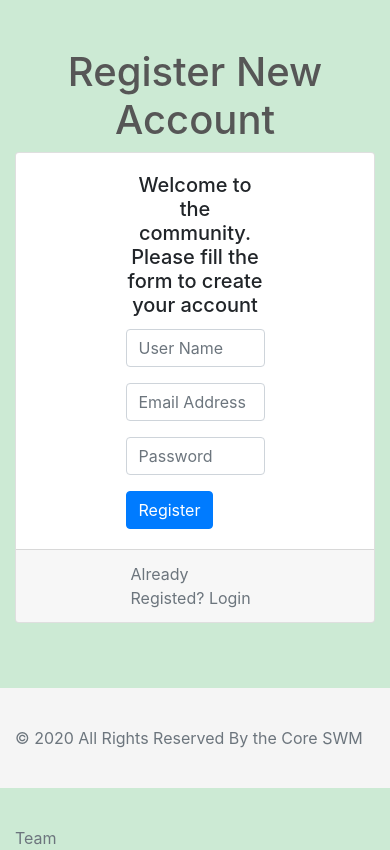
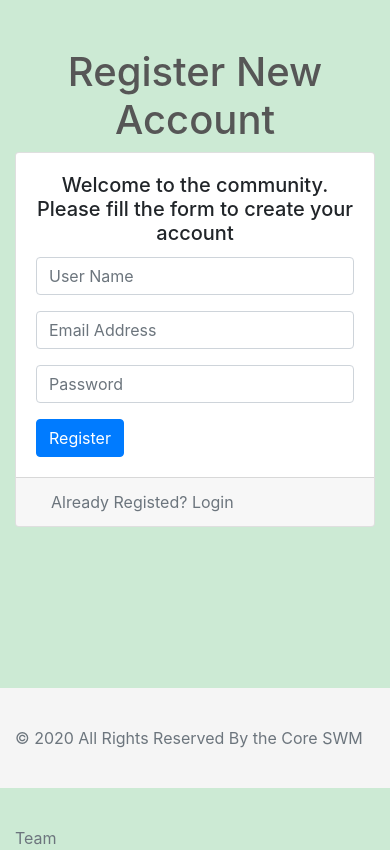
Before and after one commit to alikhundmiri/simpleweddingdjango, a Django app: page /register/ in a window 390 px wide. Shown: the part 56-906 px from the top of the page. Run offline with Django 3.2, Linux system fonts and the light colour scheme; some libraries are stand-ins or nearby versions.

Commit message:
removed text area bug for mobile. bug still in tools

```diff
--- a/accounts/templates/accounts/login.html
+++ b/accounts/templates/accounts/login.html
@@ -17,6 +17,7 @@ Submit New Article | Simple wedding Movement
     margin-left: 0% !important;
     margin-right: 0% !important;
     width: 100% !important;
+    min-width: 100% !important;
   }
 </style>
 {% endblock %}
@@ -35,7 +36,7 @@ Submit New Article | Simple wedding Movement
 <section class="col-lg-6 offset-lg-3 col-sm-10 offset-sm-1 col-md-8 offset-md-2">
 
   <div class="card">
-    <div class="card-body col-6 offset-3">
+    <div class="card-body col-lg-6 offset-lg-3 col-md-6 offset-md-3 col-sm-12">
       <h5 class="text-center card-title">{{sub_title}}</h5>
 
       <form class="form-signin" method='POST' action='' enctype='multipart/form-data'>{% csrf_token %}
@@ -45,7 +46,7 @@ Submit New Article | Simple wedding Movement
     </div>
 
     <div class="card-footer text-muted">
-      <div class="col-6 offset-3">
+      <div class="col-lg-6 offset-lg-3 col-md-6 offset-md-3 col-sm-12">
         {% if button_text == 'Login' %}
         <a href="{% url 'register' %}" class="card-subtitle mb-2 text-muted">New here? Register</a>
         {% elif button_text == 'Register' %}
```
Also changed, not shown: core/templates/core/blog_editor.html (+10 -4 lines), db.sqlite3.
